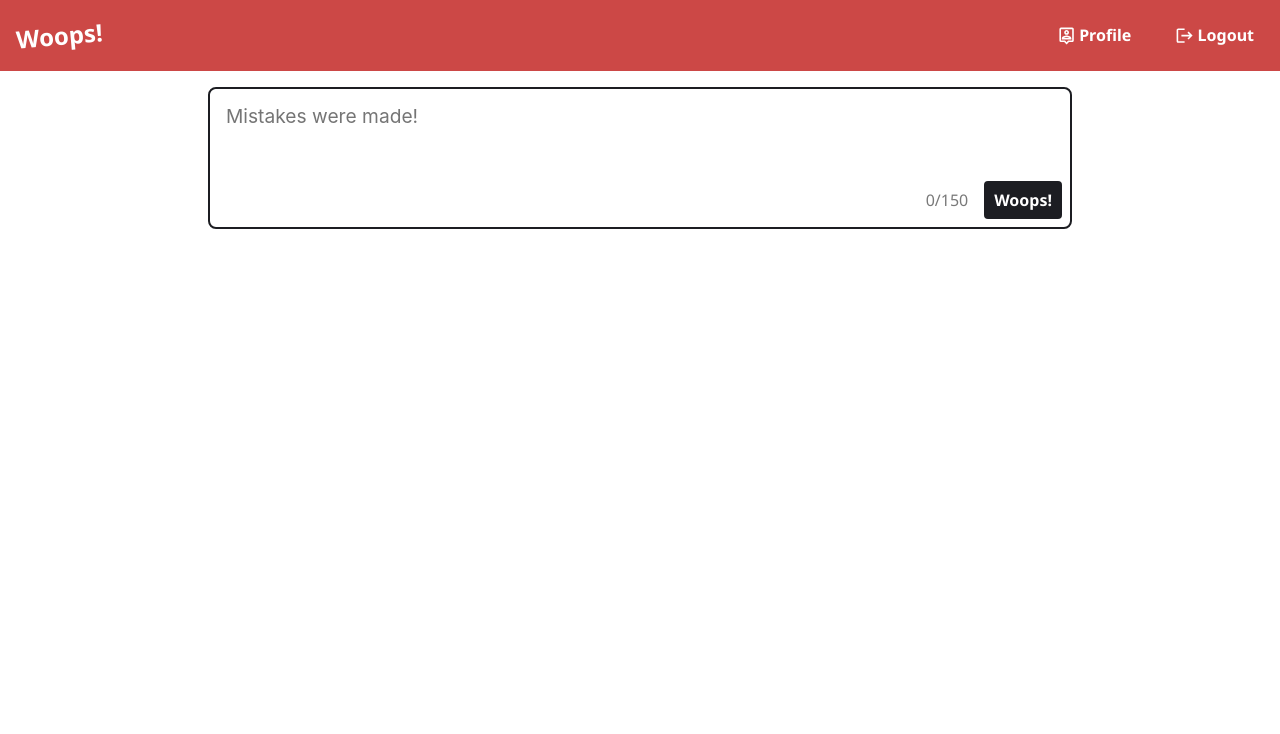
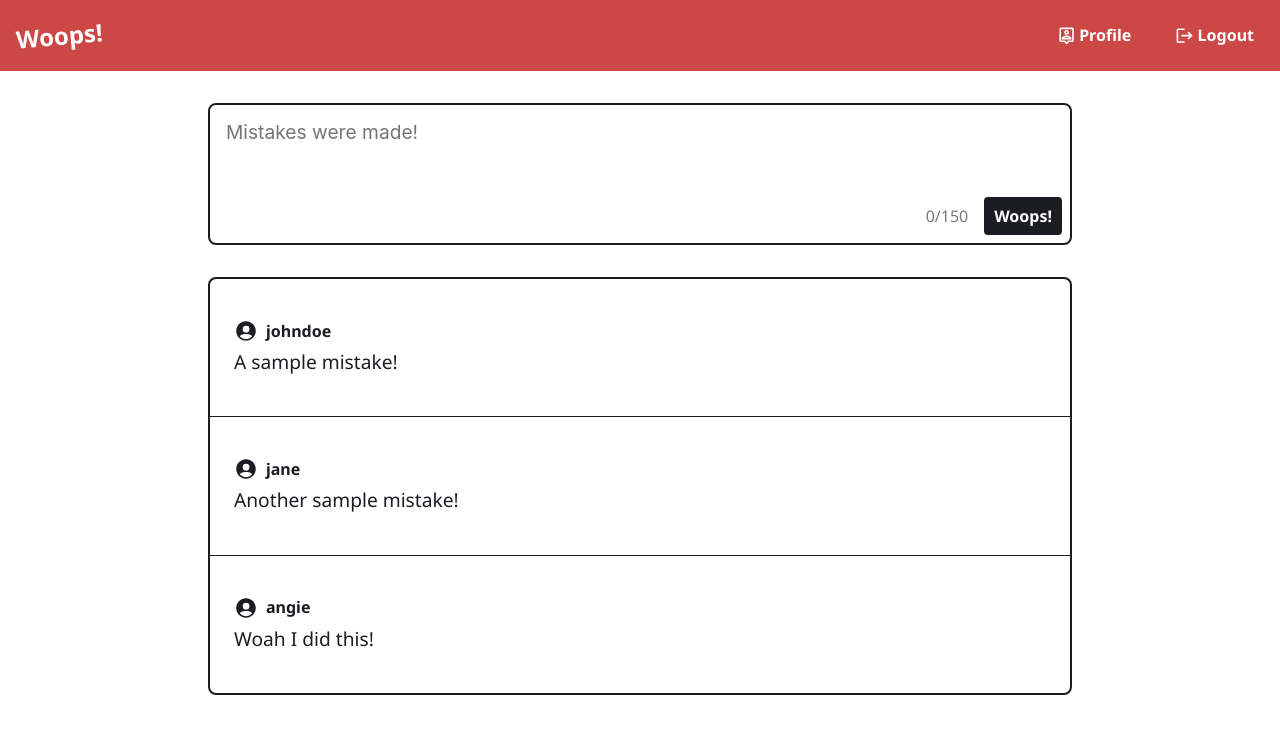
Before and after one commit to angelicamapeso/itec-4012-take-home, a React (Create React App) app: page / in a window 1280 px wide. Shown: the top 734 px of the page. Built offline with nearby package versions, Linux system fonts and the light colour scheme.

Commit message:
display woopsfeed with fake data

```diff
--- /dev/null
+++ b/src/components/WoopsFeed/index.jsx
@@ -0,0 +1,18 @@
+import "./styles.scss";
+
+import { IoPersonCircleSharp } from "react-icons/io5";
+
+export default function WoopsFeed({
+  woopsList = [],
+}) {
+  return (
+    <section className="woops-feed">
+      { woopsList.map(({email, text}) => (
+          <div className="woop">
+            <p className="email"><IoPersonCircleSharp className="icon"/>{email.match(/^.+(?=@)/)[0]}</p>
+            <p className="text">{text}</p>
+          </div>
+        ))}
+    </section>
+  );
+}
--- /dev/null
+++ b/src/components/WoopsFeed/styles.scss
@@ -0,0 +1,38 @@
+@use "../../breakpoints";
+@use "../../colors";
+
+.woops-feed {
+  border: 2px solid colors.$black;
+  border-radius: 0.5rem;
+
+  .woop {
+    padding: 1rem;
+    font-size: 1em;
+
+    @include breakpoints.sm {
+      padding: 1.5rem;
+    }
+  }
+
+  .icon {
+    margin-right: 0.5rem;
+    width: 1.5rem;
+    height: 1.5rem;
+  }
+
+  .email {
+    font-weight: bold;
+    margin-bottom: 0.5rem;
+    display: flex;
+    align-items: center;
+  }
+
+  .text {
+    margin-top: 0.5rem;
+    font-size: 1.2em;
+  }
+
+  .woop:not(:last-of-type) {
+    border-bottom: 1px solid colors.$black;
+  }
+}
--- a/src/pages/Dashboard/index.jsx
+++ b/src/pages/Dashboard/index.jsx
@@ -1,11 +1,19 @@
 import "./styles.scss";
 
 import WoopsBuilder from "../../components/WoopsBuilder";
+import WoopsFeed from "../../components/WoopsFeed";
 
 export default function Dashboard() {
+  const woopsList = [
+    { email: 'johndoe@email.com', text: 'A sample mistake!' },
+    { email: 'jane@email.com', text: 'Another sample mistake!' },
+    { email: 'angie@email.com', text: 'Woah I did this!' },
+  ];
+
   return (
     <div className="dashboard-wrapper">
       <WoopsBuilder />
+      <WoopsFeed woopsList={woopsList} />
     </div>
   );
 }
--- a/src/pages/Dashboard/styles.scss
+++ b/src/pages/Dashboard/styles.scss
@@ -5,5 +5,9 @@
   margin: 0 auto;
   width: 100%;
   max-width: breakpoints.$max-feed-width;
-  padding: 1rem;
+  padding: 2rem 1rem;
+
+  .woops-builder {
+    margin-bottom: 2rem;
+  }
 }
```
